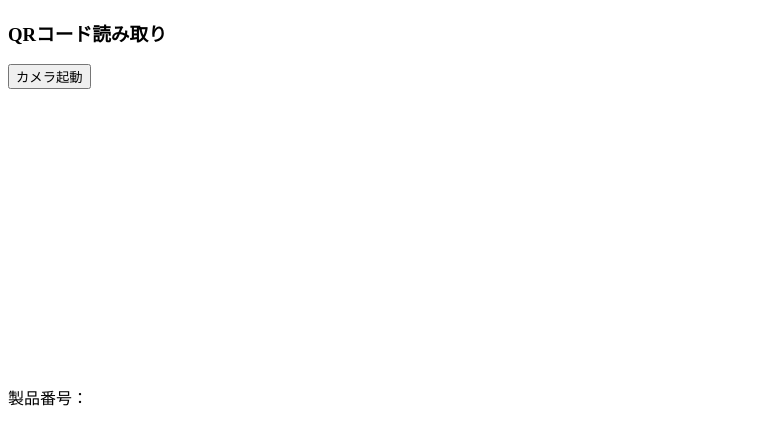
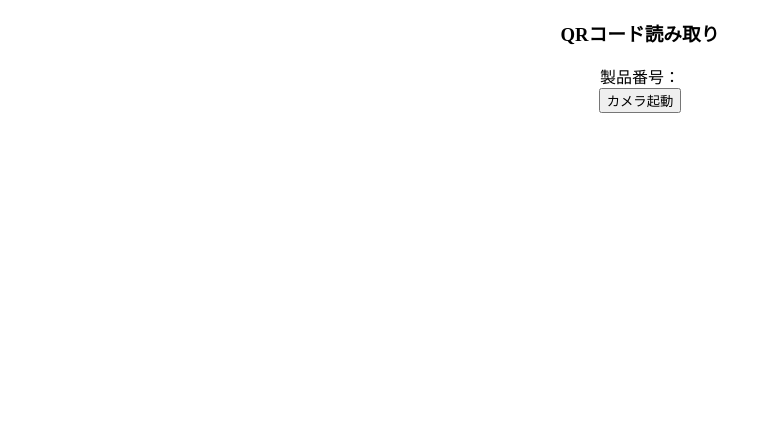
Before and after one commit to natyosu0/qrre, a plain HTML site: page index.html in a window 1280 px wide. Shown: the whole page, without its empty margins (0-772 px from the left). Drawn offline with Linux system fonts and the light colour scheme.

Commit message:
Enhance styling and layout in index.html
Added styles for body and code box, adjusted reader dimensions.

```diff
--- a/index.html
+++ b/index.html
@@ -6,9 +6,16 @@
 <script src="https://unpkg.com/html5-qrcode"></script>
 
 <style>
+body {
+text-align: center;
+}
+#codeBox {
+margin-top: 10px;
+font-size: 18px;
+font-weight: bold;
 #reader {
 width: 320px;
-height: 260px;
+height: 320px;
 margin-top: 20px;
 }
 </style>
@@ -17,11 +24,13 @@ margin-top: 20px;
 
 <h3>QRコード読み取り</h3>
 
+<div id="codebox">
+  製品番号：<span id="code"></span>
+</div>
+
 <button id="startBtn">カメラ起動</button>
 
 <div id="reader"></div>
-
-<p>製品番号：<span id="code"></span></p>
 
 <script>
 var qr = null;
```
